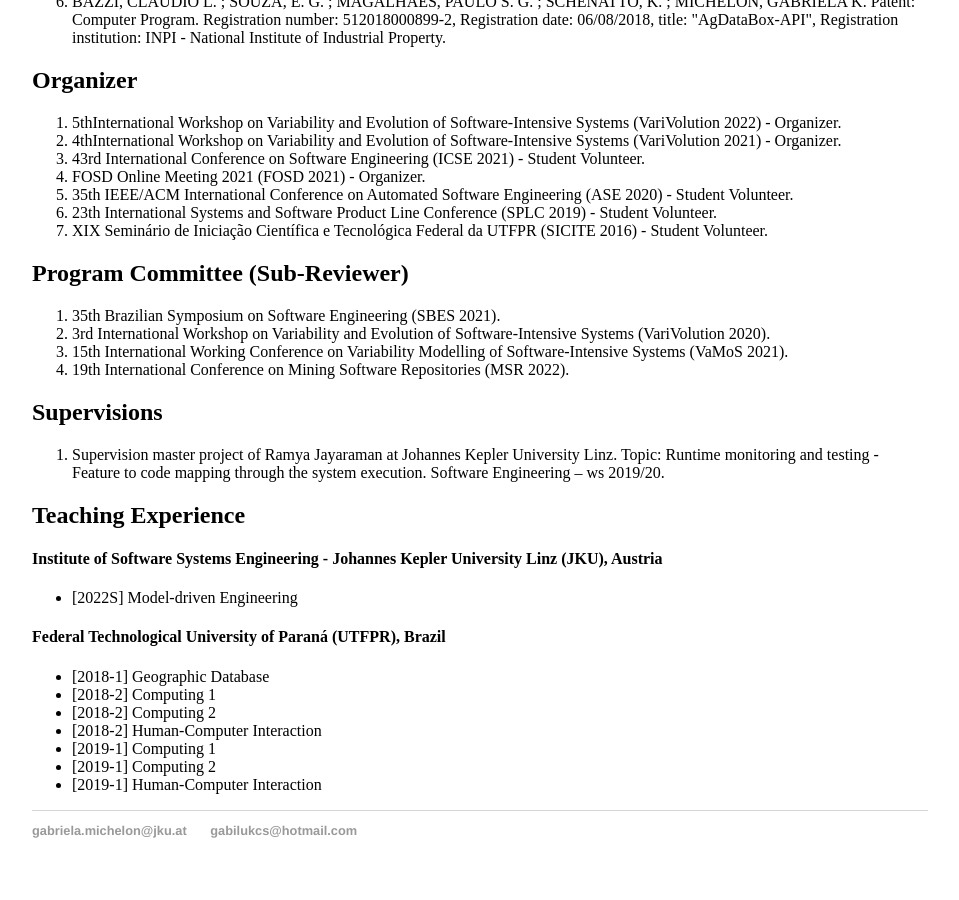
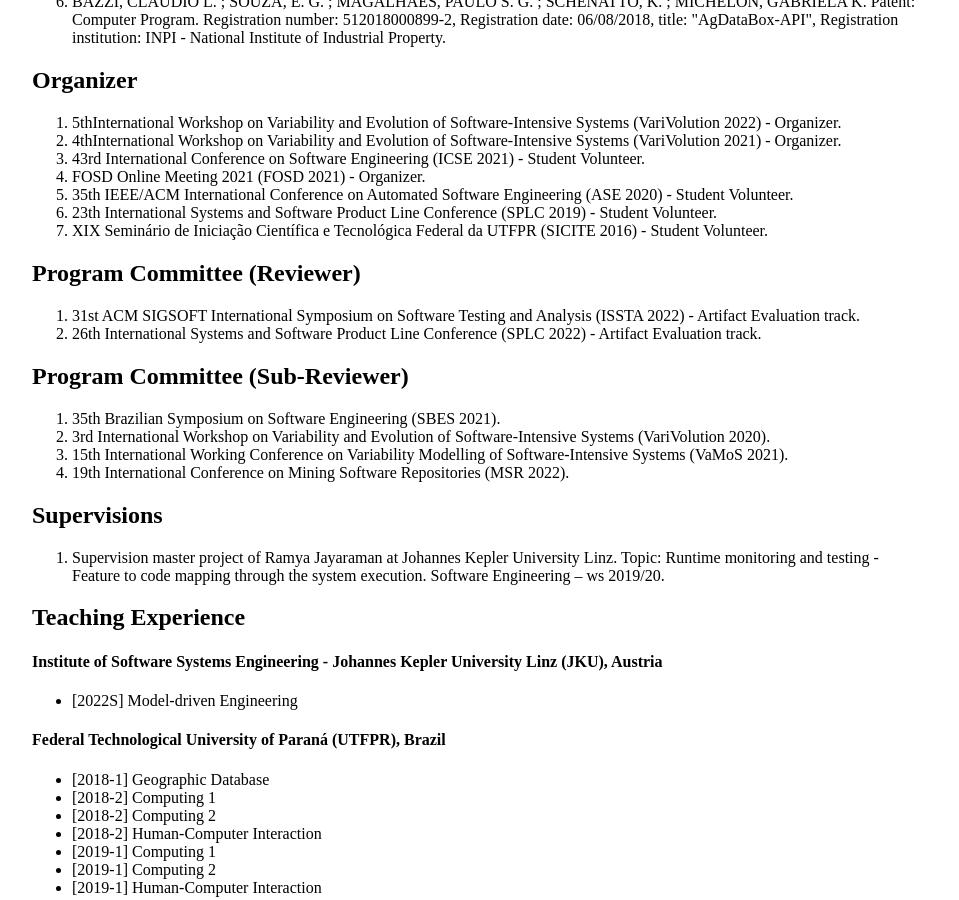
Before and after one commit to GabrielaMichelon/gabrielamichelon.github.io, a Jekyll site: the page built from cv/index.html, in a window 1280 px wide and 900 px high, scrolled down 2277 px. Shown: the whole window, without its empty margins (160-1119 px from the left). Built offline with Jekyll 4.4.1, drawn with Linux system fonts in a browser that asks for light colours.

Commit message:
add program committee reviewer

```diff
--- a/cv/index.html
+++ b/cv/index.html
@@ -119,6 +119,15 @@
 						<li>XIX Seminário de Iniciação Científica e Tecnológica Federal da UTFPR (SICITE 2016) - Student Volunteer.</li>
 		</ol>
 
+
+		<h2>Program Committee (Reviewer)</h2>
+
+		<ol>
+						<li>31st ACM SIGSOFT International Symposium on Software Testing and Analysis (ISSTA 2022) - Artifact Evaluation track.</li>
+						<li>26th International Systems and Software Product Line Conference (SPLC 2022) - Artifact Evaluation track.</li>
+		</ol>
+
+
 		<h2>Program Committee (Sub-Reviewer)</h2>
 
 		<ol>
```
Also changed, not shown: 1 other file.
